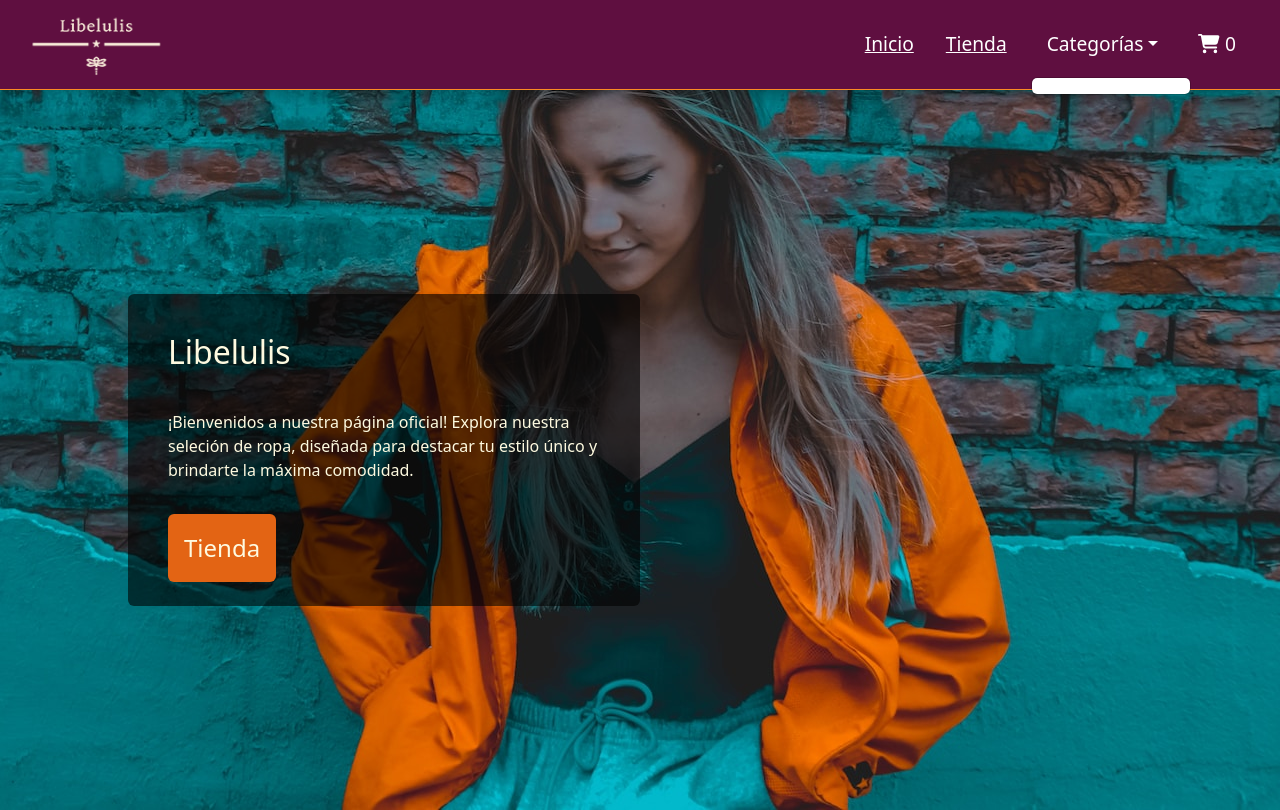
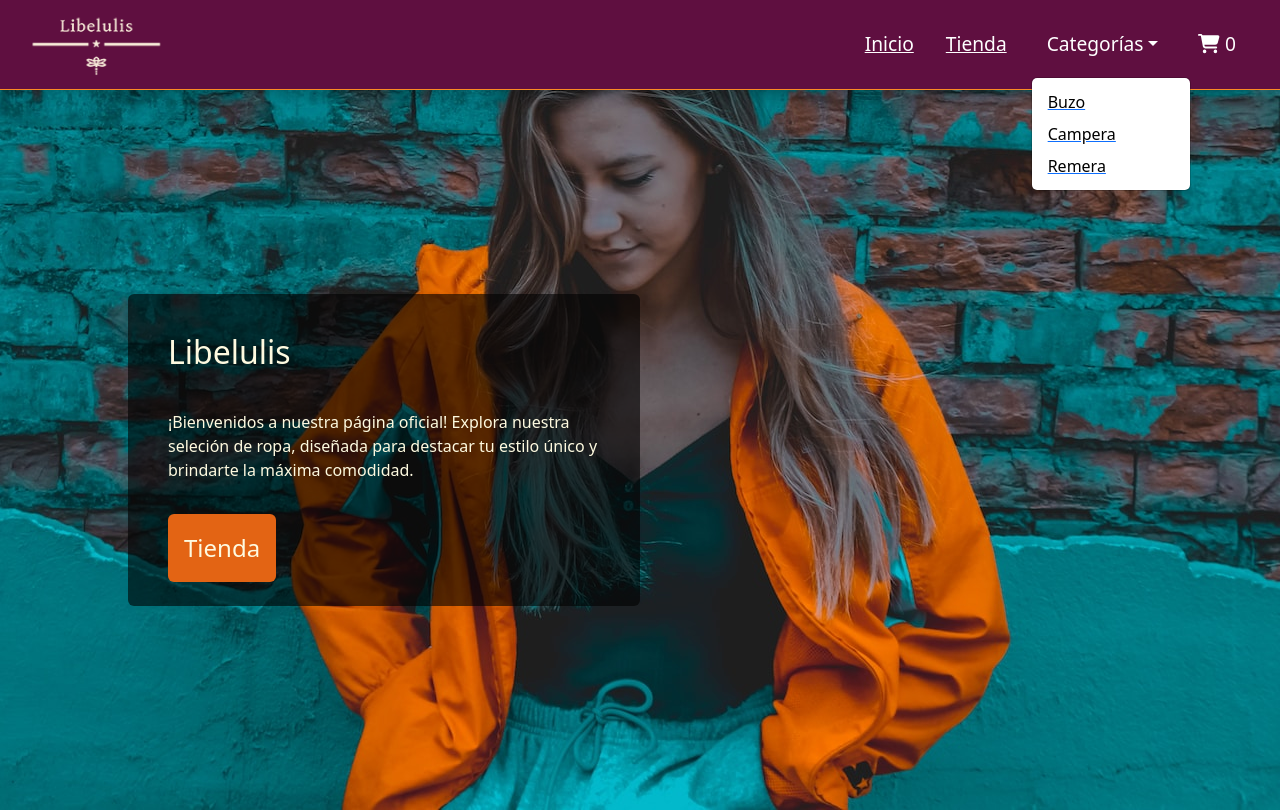
Before and after one commit to JuanPaladea/coder-react-proyecto-paladea, a React (Vite) app: page / in a window 1280 px wide. Both pictures are taken after a click on the button "Categorías". Built offline with nearby package versions, Linux system fonts and the light colour scheme.

Commit message:
categorias incluidas

```diff
--- a/src/components/NavBar/NavBarComponent.jsx
+++ b/src/components/NavBar/NavBarComponent.jsx
@@ -26,14 +26,24 @@ const NavBarComponent = () => {
                             <Link className="nav-item mx-2 my-auto p-2 rounded" to="/">Inicio</Link>
                             <Link className="nav-item mx-2 my-auto p-2 rounded" to="/tienda">Tienda</Link>
                             <NavDropdown title="Categorías" id="basic-nav-dropdown" className="nav-item mx-2 my-auto p-2 rounded" >
-                                {/* {category.map((category, index) => {
-                                    return (<NavDropdown.Item key={index}>
-                                        <Link
-                                         to={`/category/${category}`}>
-                                            <span className="categoria">{category}</span>
-                                        </Link>
-                                    </NavDropdown.Item>
-                                )})} */}
+                                <NavDropdown.Item>
+                                    <Link
+                                        to={`/category/buzo`}>
+                                        <span className="categoria">Buzo</span>
+                                    </Link>
+                                </NavDropdown.Item>
+                                <NavDropdown.Item>
+                                    <Link
+                                        to={`/category/campera`}>
+                                        <span className="categoria">Campera</span>
+                                    </Link>
+                                </NavDropdown.Item>
+                                <NavDropdown.Item>
+                                    <Link
+                                        to={`/category/remera`}>
+                                        <span className="categoria">Remera</span>
+                                    </Link>
+                                </NavDropdown.Item>
                             </NavDropdown>
                             <Nav.Link className="nav-item mx-2 my-auto rounded" href="#carrito">
                                 <CartWidgetComponent />
--- a/src/pages/Categorias.jsx
+++ b/src/pages/Categorias.jsx
@@ -1,11 +1,31 @@
 import React, { useEffect, useState } from 'react'
 import { useParams } from 'react-router-dom'
 import ItemListContainerComponent from '../components/ItemListContainer/ItemListContainerComponent'
-import useProductos from '../hooks/useProductos';
+import { getFirestore, collection, getDocs, query, where } from 'firebase/firestore';
 
 export const Categorias = () => {
+    const [producto, setProducto] = useState([])
+    const [loading, setLoading] = useState(true)
+    const [error, setError] = useState(false)
     const {categoryId} = useParams()
-    const {producto} = useProductos(categoryId)
+
+    useEffect(() => {
+        const db = getFirestore();
+
+        const categoryQuery = query(
+            collection(db, 'products'),
+            where('category', '==', categoryId)
+        )
+
+        getDocs(categoryQuery)
+        .then((snapshot) => {
+            setProducto(
+                snapshot.docs.map((doc) => ({ id: doc, ...doc.data()}))
+            )
+        }).catch(() => {
+            setError(true)
+        }).finally(setLoading(false))
+    }, [categoryId])
 
     return (
         <div>
```
